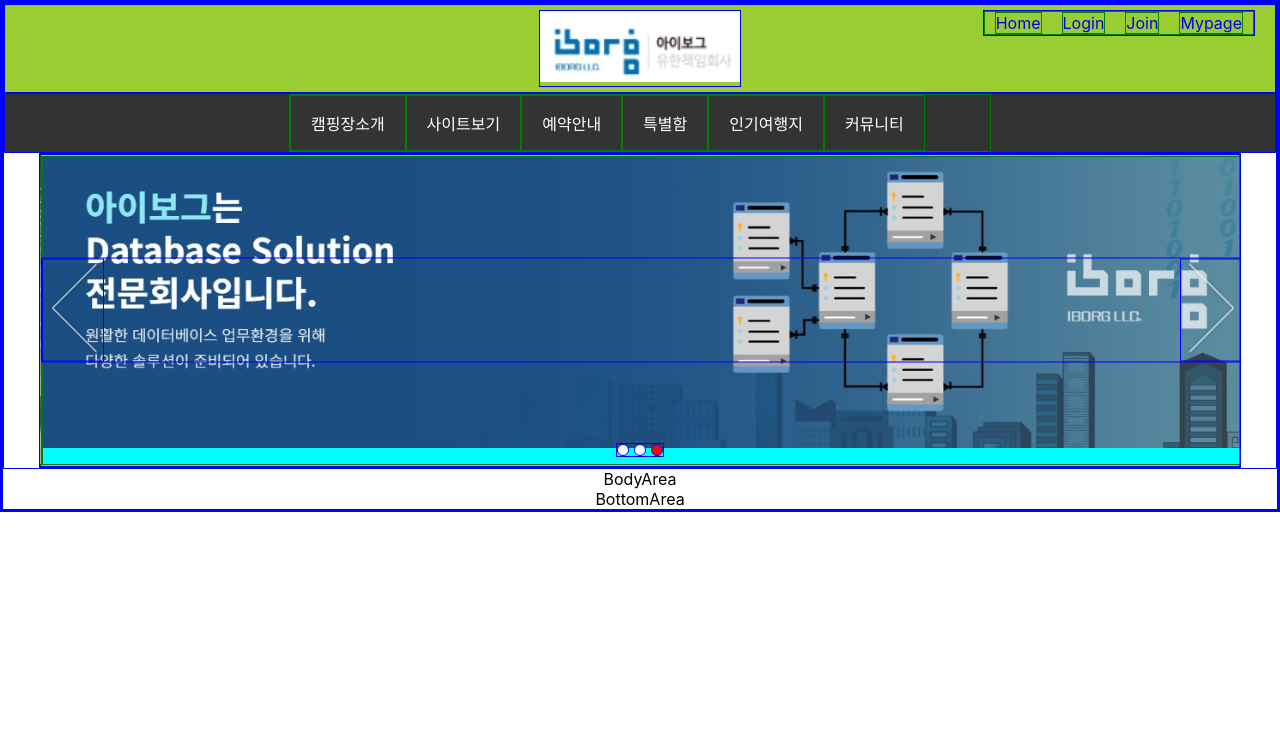
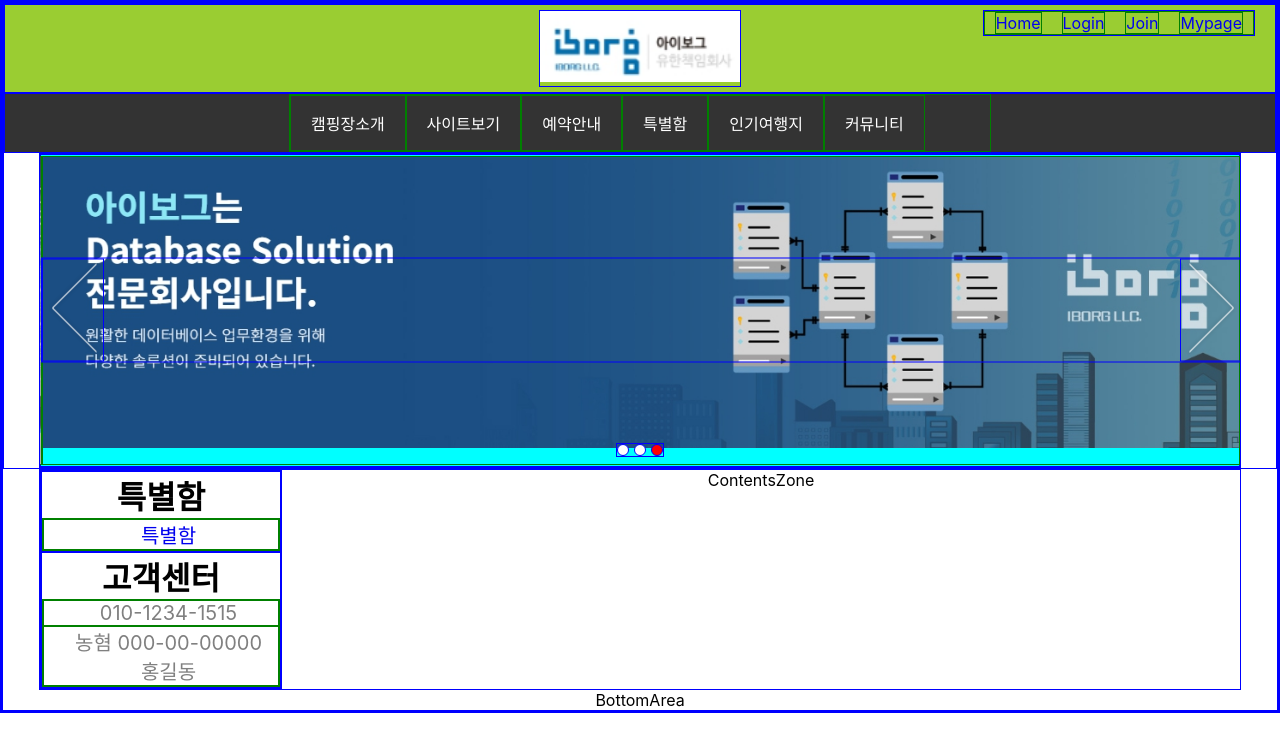
Before and after one commit to borgssam/YS_JAVA01_REACT_SITE, a React (Create React App) app: page / in a window 1280 px wide. Shown: the top 752 px of the page. Built offline with nearby package versions, Linux system fonts and the light colour scheme.

Commit message:
V8 bodyArea(leftmenuZone적용)

```diff
--- a/src/componetes/BodyArea.jsx
+++ b/src/componetes/BodyArea.jsx
@@ -1,7 +1,24 @@
+import "../styles/BodyArea.css";
+import {LeftmenuZone} from "./LeftmenuZone";
+import { ContentsZone } from "./ContentsZone";
+
 export function BodyArea(){
   return (
-    <>
-    <p>BodyArea</p>
-    </>
+    <div id="bodyArea">
+      <LeftmenuZone/>
+      <ContentsZone/>
+    </div>
+
+
+// <!-- 본문Area시작 -->
+// <style>
+
+// </style>
+
+// <div id="bodyArea">
+// </div>
+// <!-- 본문Area끝 -->
+
+
   );
 }
--- a/src/componetes/ContentsZone.jsx
+++ b/src/componetes/ContentsZone.jsx
@@ -0,0 +1,71 @@
+export function ContentsZone(){
+  return (
+    <p>ContentsZone</p>
+  );
+}
+
+
+//     <!-- 내용Zone시작 -->
+//     <style>
+//         .contents_title{
+//             font-size: 32px;
+//             padding: 10px 30px;
+//             border-bottom: 5px solid gray;
+//         }
+//         .album{
+//             border-top:1px solid green;
+//         }
+//         .album td{
+//             padding : 5px;
+//             border-bottom: 1px solid green;
+//         }
+//     </style>
+//     <div id="contentsZone">
+//         <div class="contents_title">특별함</div>
+//         <div id="article" class="contents">
+//             <h3>사계절 낭만이 있는 곳에서 행복한 추억을 많이 만들어 가세요</h3>
+//             <table class="album" border="0" style="width: 100%;">
+//                 <tr>
+//                     <td>
+//                         <a href="#">
+//                             <img src="img/album_01.jpg" width="160" alt="">
+//                         </a>
+//                     </td>
+//                     <td>
+//                         <a href="#">
+//                             비가 오나 눈이 오나 걱정없는 실내 바비큐장에서 사계절 편안하게 드세요~본 내용은 샘플로 작성되었으며 추후에 관리자가 펜션에 맞게 직접 내용을 등록하실 수 있습니다.  감사합니다.
+//                             <div align="right">[<font style="color:#878787;font-size:12px;">작성일자 : 2015-12-27</font>, <font style="color:#878787;font-size:12px;">조회수 : 51</font>]</div>
+//                         </a>
+//                     </td>
+//                 </tr>
+//                 <tr>
+//                     <td>
+//                         <a href="#">
+//                             <img src="img/album_01.jpg" width="160" alt="">
+//                         </a>
+//                     </td>
+//                     <td>
+//                         <a href="#">
+//                             비가 오나 눈이 오나 걱정없는 실내 바비큐장에서 사계절 편안하게 드세요~본 내용은 샘플로 작성되었으며 추후에 관리자가 펜션에 맞게 직접 내용을 등록하실 수 있습니다.  감사합니다.
+//                             <div align="right">[<font style="color:#878787;font-size:12px;">작성일자 : 2015-12-27</font>, <font style="color:#878787;font-size:12px;">조회수 : 51</font>]</div>
+//                         </a>
+//                     </td>
+//                 </tr>
+//                 <tr>
+//                     <td>
+//                         <a href="#">
+//                             <img src="img/album_01.jpg" width="160" alt="">
+//                         </a>
+//                     </td>
+//                     <td>
+//                         <a href="#">
+//                             비가 오나 눈이 오나 걱정없는 실내 바비큐장에서 사계절 편안하게 드세요~본 내용은 샘플로 작성되었으며 추후에 관리자가 펜션에 맞게 직접 내용을 등록하실 수 있습니다.  감사합니다.
+//                             <div align="right">[<font style="color:#878787;font-size:12px;">작성일자 : 2015-12-27</font>, <font style="color:#878787;font-size:12px;">조회수 : 51</font>]</div>
+//                         </a>
+//                     </td>
+//                 </tr>
+//             </table>
+//         </div>
+
+//     </div>
+//     <!-- 내용Zone끝 -->
--- a/src/componetes/LeftmenuZone.jsx
+++ b/src/componetes/LeftmenuZone.jsx
@@ -0,0 +1,22 @@
+import "../styles/LeftmenuZone.css";
+export function LeftmenuZone(){
+  return (
+    // <!-- 왼쪽메뉴Zone시작 -->
+    <div id="leftmenuZone">
+        <div id="left_menu_box">
+            <span className="left_menu_title">특별함</span>
+            <ul>
+                <li className="left_menu"><a href="#">특별함</a></li>
+            </ul>
+        </div>
+        <div id="left_banner_box">
+            <span className="left_banner_title">고객센터</span>
+            <ul>
+                <li className="left_banner">010-1234-1515</li>
+                <li className="left_banner">농혐 000-00-00000<br/>홍길동</li>
+            </ul>
+        </div>
+    </div>
+    // <!-- 왼쪽메뉴Zone끝 -->
+  );
+}
--- a/src/styles/BodyArea.css
+++ b/src/styles/BodyArea.css
@@ -0,0 +1,17 @@
+#bodyArea{
+    position: relative;
+    width: 100%;
+    max-width: 1200px;
+    margin: 0 auto;
+    overflow: hidden;
+
+}
+#leftmenuZone{
+    float: left;
+    width: 20%;
+
+}
+#contentsZone{
+    float: right;
+    width: 75%;
+}
--- a/src/styles/LeftmenuZone.css
+++ b/src/styles/LeftmenuZone.css
@@ -0,0 +1,24 @@
+  .left_menu_title{
+      font-size:32px;
+      font-weight: 800;
+      text-align:center;
+      display:block;
+  }
+  .left_menu{
+      font-size:20px;
+      color:gray;
+      padding-left: 15px;
+  }
+
+  .left_banner_title{
+      font-size:32px;
+      font-weight: 800;
+      text-align:center;
+      display:block;
+  }
+  .left_banner{
+      font-size:20px;
+      color:gray;
+      padding-left: 15px;
+      text-align: center;
+  }
```
